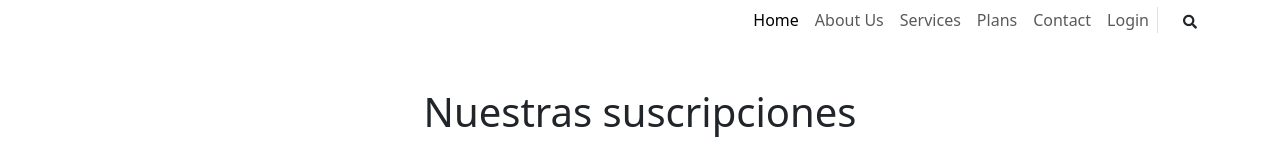
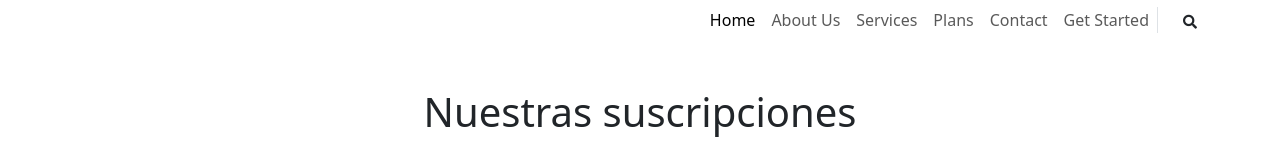
Before and after one commit to Innovatech-SV51-202401/Innovatech-LandingPage, a plain HTML site: page plans.html in a window 1280 px wide. Shown: the top 142 px of the page. Drawn offline with nearby package versions, Linux system fonts and the light colour scheme; a script that the page names is missing.

Commit message:
feat: Update Get Started

```diff
--- a/plans.html
+++ b/plans.html
@@ -3,7 +3,7 @@
 
 <head>
     <meta charset="utf-8">
-    <title>Tea House - Tea Shop Website Template</title>
+    <title>Plans</title>
     <meta content="width=device-width, initial-scale=1.0" name="viewport">
     <meta content="" name="keywords">
     <meta content="" name="description">
@@ -46,7 +46,7 @@
                         <a href="services.html" class="nav-item nav-link">Services</a>
                         <a href="Plans.html" class="nav-item nav-link">Plans</a>
                         <a href="contact.html" class="nav-item nav-link">Contact</a>
-                        <a href="Login.html" class="nav-item nav-link">Login</a>
+                        <a href="https://innovatech-sv51-202401.github.io/innovatech-front-end/" class="nav-item nav-link">Get Started</a>
                     </div>
                     <div class="border-start ps-4 d-none d-lg-block">
                         <button type="button" class="btn btn-sm p-0"><i class="fa fa-search"></i></button>
```
